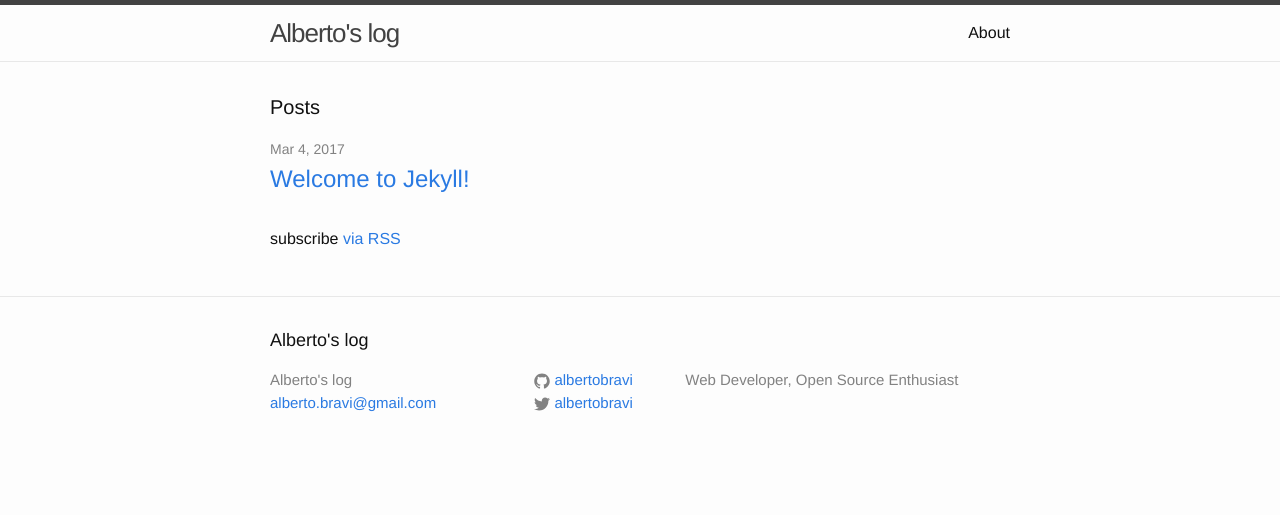
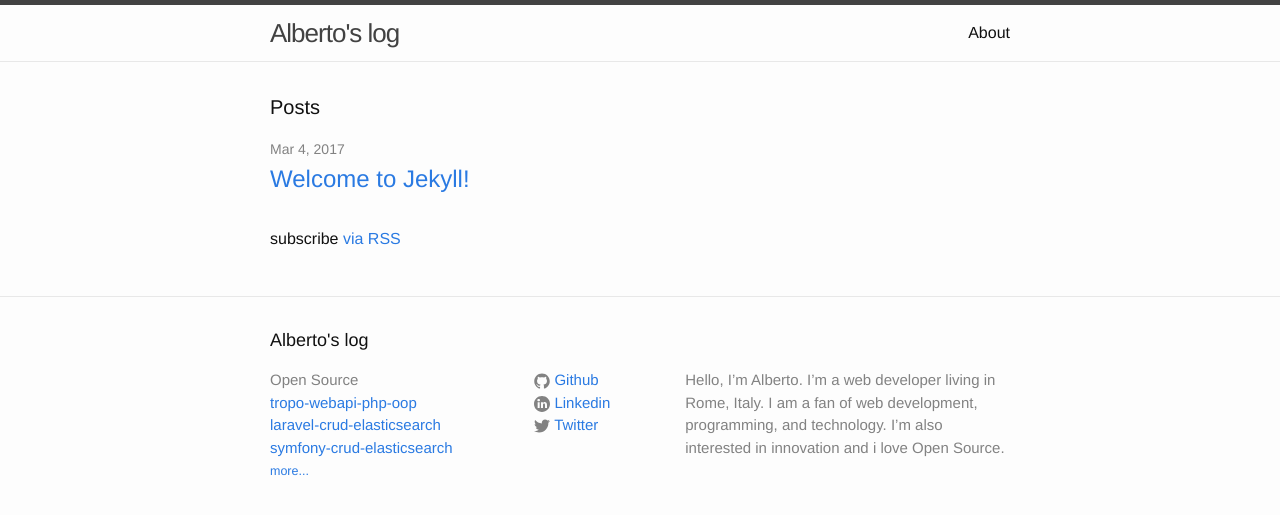
Before and after one commit to albertobravi/albertobravi.github.io, a Jekyll site: the page built from index.md, in a window 1280 px wide. Shown: the top 515 px of the page. Built offline with Jekyll 4.4.1, drawn with Linux system fonts in a browser that asks for light colours.

Commit message:
added social links and svg, included github repos to the footer
improved readme

```diff
--- a/_config.yml
+++ b/_config.yml
@@ -16,13 +16,20 @@
 title: Alberto's log
 email: alberto.bravi@gmail.com
 description: > # this means to ignore newlines until "baseurl:"
-  Web Developer, Open Source Enthusiast
+  Hello, I’m Alberto. I’m a web developer living in Rome, Italy. I am a fan of web development, programming, and technology.
+  I’m also interested in innovation and i love Open Source.
 baseurl: "" # the subpath of your site, e.g. /blog
 url: "http://albertobravi.com" # the base hostname & protocol for your site, e.g. http://example.com
 twitter_username: albertobravi
 github_username:  albertobravi
+linkedin_username:  albertobravi
 
 google_analytics: UA-38774212-1
+
+github_repositories:
+  - tropo-webapi-php-oop
+  - laravel-crud-elasticsearch
+  - symfony-crud-elasticsearch
 
 # Build settings
 markdown: kramdown
--- a/_includes/footer.html
+++ b/_includes/footer.html
@@ -7,16 +7,36 @@
     <div class="footer-col-wrapper">
       <div class="footer-col footer-col-1">
         <ul class="contact-list">
+          <li class="nav-header">Open Source</li>
+
+          {% for github_repository in site.github_repositories %}
+            <li>
+              <a href="https://github.com/{{site.github_username}}/{{github_repository}}"
+                 target="_blank" title="{{github_repository}}">
+                {{github_repository}}
+              </a>
+            </li>
+          {% endfor %}
+          <li>
+            <a href="https://github.com/{{site.github_username}}?tab=repositories"
+               target="_blank" title="Github repositories">
+                <small>more...</small>
+            </a>
+          </li>
+
+          <!--
           <li>
             {% if site.author %}
               {{ site.author | escape }}
             {% else %}
               {{ site.title | escape }}
             {% endif %}
-            </li>
-            {% if site.email %}
+          </li>
+
+          {% if site.email %}
             <li><a href="mailto:{{ site.email }}">{{ site.email }}</a></li>
-            {% endif %}
+          {% endif %}
+          -->
         </ul>
       </div>
 
@@ -25,6 +45,12 @@
           {% if site.github_username %}
           <li>
             {% include icon-github.html username=site.github_username %}
+          </li>
+          {% endif %}
+
+          {% if site.linkedin_username %}
+          <li>
+            {% include icon-linkedin.html username=site.linkedin_username %}
           </li>
           {% endif %}
 
--- a/_includes/icon-github.html
+++ b/_includes/icon-github.html
@@ -1 +1 @@
-<a href="https://github.com/{{ include.username }}"><span class="icon icon--github">{% include icon-github.svg %}</span><span class="username">{{ include.username }}</span></a>
+<a href="https://github.com/{{ include.username }}" target="_blank" title="Github Profile"><span class="icon icon--github">{% include icon-github.svg %}</span><span class="username">Github</span></a>
--- /dev/null
+++ b/_includes/icon-linkedin.html
@@ -0,0 +1 @@
+<a href="https://www.linkedin.com/in/{{ include.username }}/" target="_blank" title="Linkein Profile"><span class="icon icon--linkedin">{% include icon-linkedin.svg %}</span><span class="username">Linkedin</span></a>
--- a/_includes/icon-twitter.html
+++ b/_includes/icon-twitter.html
@@ -1 +1 @@
-<a href="https://twitter.com/{{ include.username }}"><span class="icon icon--twitter">{% include icon-twitter.svg %}</span><span class="username">{{ include.username }}</span></a>
+<a href="https://twitter.com/{{ include.username }}" target="_blank" title="Twitter Profile"><span class="icon icon--twitter">{% include icon-twitter.svg %}</span><span class="username">Twitter</span></a>
```
Also changed, not shown: README.md, _includes/icon-linkedin.svg (added).
